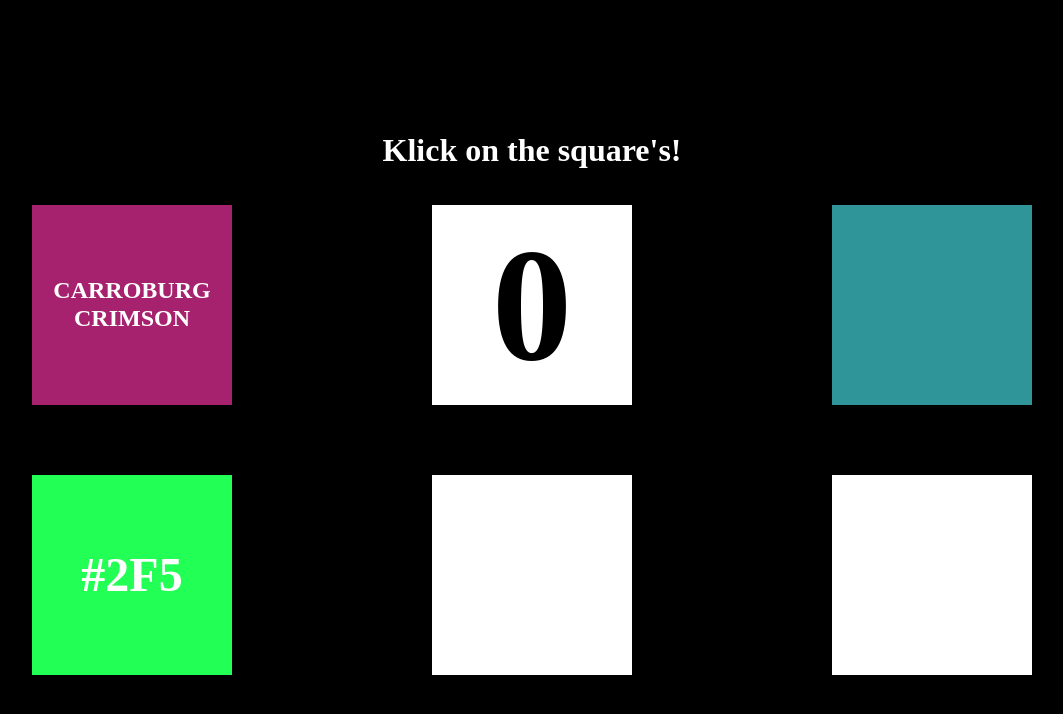
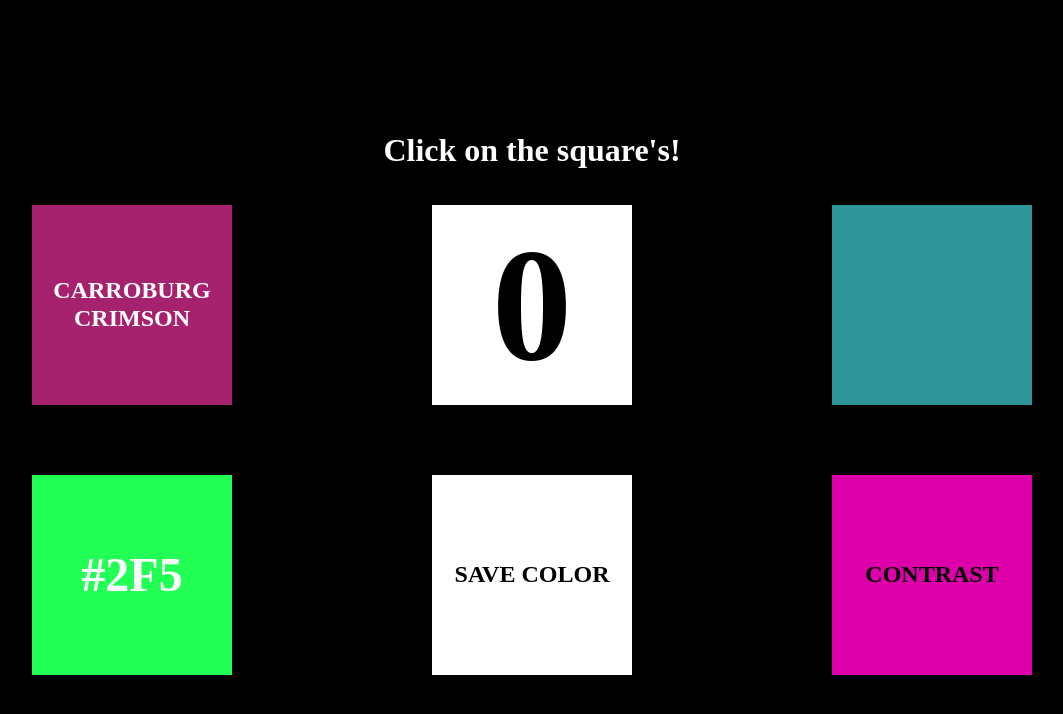
Before and after one commit to MarkDeveloper36/random-color-generator, a plain HTML site: page index.html in a window 1280 px wide. Both pictures are taken after a click on the element "#FFF". Shown: the whole page, without its empty margins (108-1171 px from the left). Drawn offline with Linux system fonts and the light colour scheme.

Commit message:
add save color and color contrast features

```diff
--- a/index.html
+++ b/index.html
@@ -9,7 +9,7 @@
     <link rel="stylesheet" href="./styles.css">
 </head>
 <body>
-    <h1 id="header">Klick on the square's!</h1>
+    <h1 id="header">Click on the square's!</h1>
     <div>
         <div id="div1"></div>
         <div id="div2"></div>
--- a/index.js
+++ b/index.js
@@ -10,14 +10,6 @@ const div3 = document.querySelector('#div3');
 const div4 = document.querySelector('#div4');
 const div5 = document.querySelector('#div5');
 const div6 = document.querySelector('#div6');
-
-div5.style.height = '200px';
-div5.style.width = '200px';
-div5.style.backgroundColor = 'white';
-
-div6.style.height = '200px';
-div6.style.width = '200px';
-div6.style.backgroundColor = 'white';
 
 // Div 1
 const div1Colors = [carroburgCrimson, '#EC2049', '#F26B38', '#F7DB4F', aquaLake];
@@ -91,6 +83,7 @@ div4.style.color = 'black';
 div4.innerText = colorDiv4;
 
 const hexCharacters = ['0', '1', '2', '3', '4', '5', '6', '7', '8', '9', 'A', 'B', 'C', 'D', 'E', 'F']; // 16 different posibilities
+const reversedHexCharactersArr = ['F', 'E', 'D', 'C', 'B', 'A', '9', '8', '7', '6', '5', '4', '3', '2', '1', '0'];
 
 div4.addEventListener('click', giveRandomeColor);
 
@@ -102,13 +95,47 @@ function giveRandomeColor() {
     }
     div4.innerText = colorDiv4;
     div4.style.backgroundColor = colorDiv4;
-    calcColorBrightness() >= 23 ? div4.style.color = 'black' : div4.style.color = 'white';
+    div4.style.color = giveTextColor(colorDiv4);
+    div6.style.backgroundColor = invertColor(colorDiv4);
+    div6.style.color = giveTextColor(invertColor(colorDiv4))
 }
 
-function calcColorBrightness() {
-    let Rvalue = hexCharacters.indexOf(colorDiv4[1]);
-    let Gvalue = hexCharacters.indexOf(colorDiv4[2]);
-    let Bvalue = hexCharacters.indexOf(colorDiv4[3]);
-    let totalBrightness = Rvalue + Gvalue + Bvalue;
-    return totalBrightness;
+function giveTextColor(HexBackgroundColor) {
+    let R = hexCharacters.indexOf(HexBackgroundColor[1]);
+    let G = hexCharacters.indexOf(HexBackgroundColor[2]);
+    let B = hexCharacters.indexOf(HexBackgroundColor[3]);
+    let totalBrightness = R + G + B;
+    if (totalBrightness >= 23) {result = 'black'}
+    else {result = 'white'}
+    return result;
 }
+
+// Div 5
+div5.style.height = '200px';
+div5.style.width = '200px';
+div5.style.backgroundColor = 'white';
+div5.style.color = 'black';
+div5.innerText = 'Save Color';
+
+div5.addEventListener('click', () => {
+    div5.style.backgroundColor = colorDiv4;
+    div5.style.color = giveTextColor(colorDiv4);
+})
+
+
+
+// Div 6
+div6.style.height = '200px';
+div6.style.width = '200px';
+div6.style.backgroundColor = 'white';
+div6.style.color = 'black';
+div6.innerText = 'Contrast';
+
+// #fff
+function invertColor(color) {
+    let invertedColor = '#';
+    for (let i = 1; i < 4; i++) {
+        invertedColor += reversedHexCharactersArr[hexCharacters.indexOf(color[i])];
+    }
+    return invertedColor;
+}
--- a/styles.css
+++ b/styles.css
@@ -21,9 +21,6 @@ div {
 
 div > div {
     cursor: pointer;
-}
-
-#div1, #div2, #div4{
     display: flex;
     align-items: center;
     justify-content: center;
@@ -35,6 +32,11 @@ div > div {
 
 #div4 {
     font-size: 3rem;
+    transition: background-color 1s;
+}
+
+#div6 {
+    transition: background-color 1s;
 }
 
 .rotateClockwise {
```
